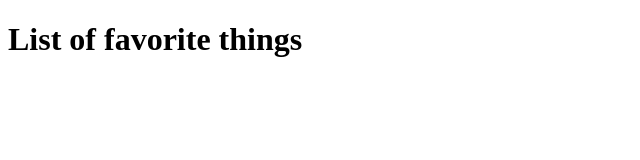
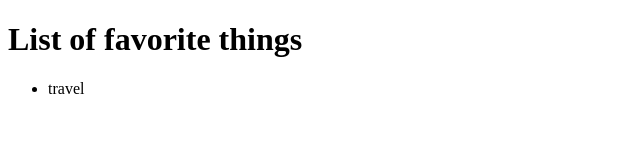
Before and after one commit to Sarah-Stodder/Forking_around_january, a plain HTML site: page index.html in a window 1280 px wide. Shown: the full height of the page, 0-640 px from the left. Drawn offline with Linux system fonts and the light colour scheme.

Commit message:
added travel

```diff
--- a/index.html
+++ b/index.html
@@ -7,6 +7,8 @@
 </head>
 <body>
     <h1>List of favorite things</h1>
-    <ul></ul>
+    <ul>
+        <li>travel</li>
+    </ul>
 </body>
 </html>
```
